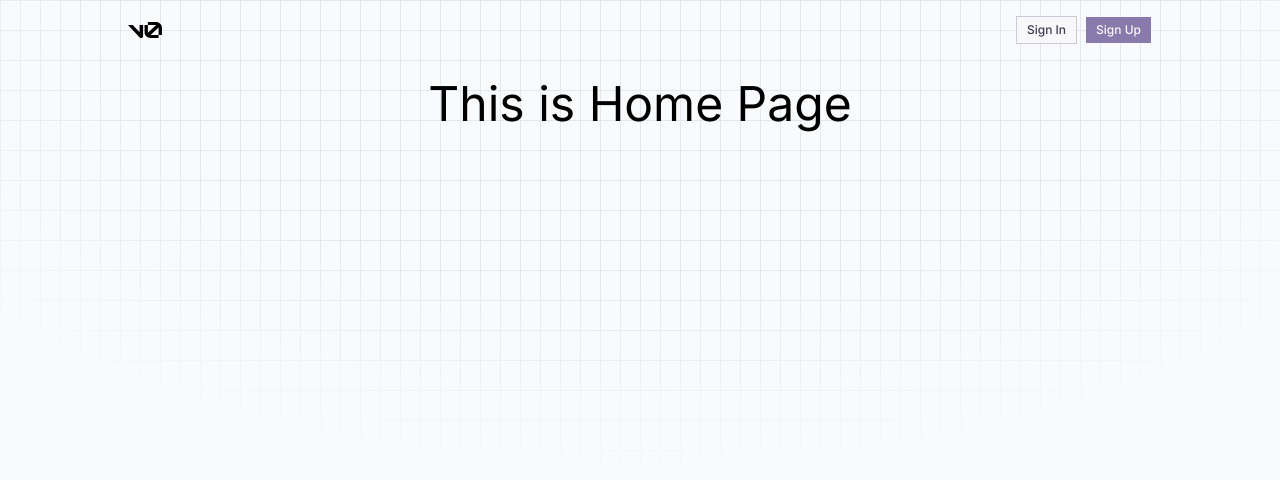
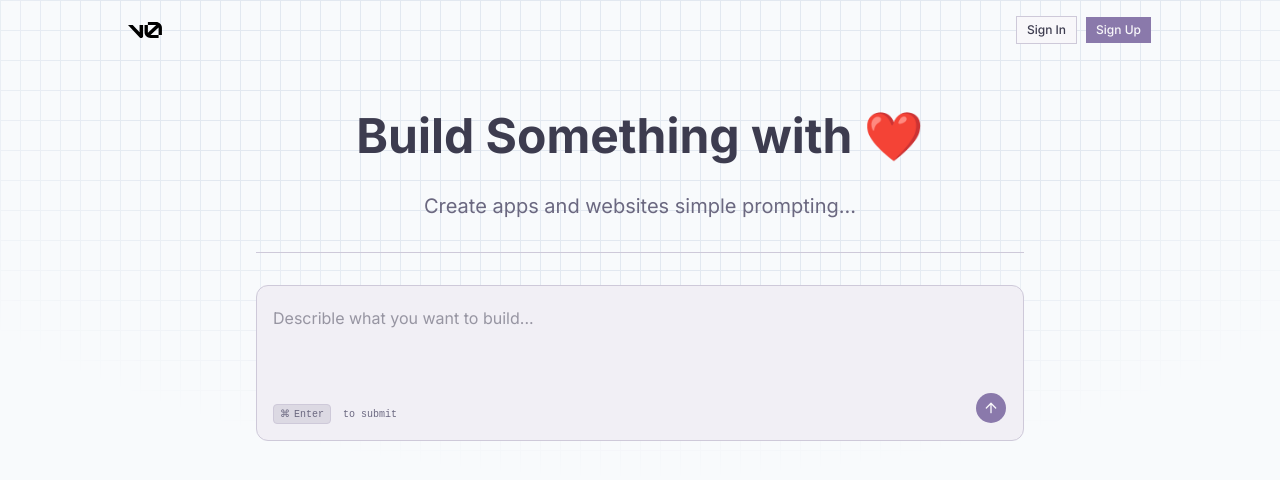
Before and after one commit to abhii199/v0, a Next.js app: page / in a window 1280 px wide. Shown: the top 480 px of the page. Built offline with nearby package versions, Linux system fonts and the light colour scheme; no server answers.

Commit message:
Add: Prompt input component

```diff
--- a/app/(root)/page.tsx
+++ b/app/(root)/page.tsx
@@ -1,9 +1,19 @@
+import PromptInputBox from "@/components/PromptInputBox";
 
 export default function Page() {
   return (
-    <>
-      <div className="text-5xl flex  items-center justify-center text-black">This is Home Page</div>
+    <div className="flex items-center justify-center w-full px-4 py-8">
+      <div className="max-w-5xl w-full">
+        <section className="space-y-8 flex flex-col items-center">
+          <h1 className="text-2xl md:text-5xl font-bold text-center">Build Something with ❤️</h1>
+          <p className="text-lg md:text-xl text-muted-foreground text-center">Create apps and websites simple prompting...</p>
+          <div className="max-w-3xl w-full">
+            <PromptInputBox />
+          </div>
+        </section>
+      </div>
 
-    </>
+
+    </div>
   );
 }
--- /dev/null
+++ b/components/PromptInputBox.tsx
@@ -0,0 +1,97 @@
+'use client'
+
+import { useRouter } from 'next/navigation'
+import { useState } from 'react'
+import { z } from 'zod'
+import { useForm } from 'react-hook-form'
+import { zodResolver } from '@hookform/resolvers/zod'
+import { Separator } from './ui/separator'
+import { cn } from '@/lib/utils'
+import { Form, FormField } from './ui/form'
+import TextAreaAutosize from 'react-textarea-autosize'
+import { Kbd } from './ui/kbd'
+import { Button } from './ui/button'
+import { ArrowUpIcon } from 'lucide-react'
+
+const formSchema = z.object({
+  content: z.string()
+    .min(1, "Project description is required")
+    .max(1000, "Project description is too long")
+})
+
+
+
+const PromptInputBox = () => {
+  const [isFocused, setIsFocused] = useState(false)
+  const router = useRouter()
+
+  const form = useForm({
+    resolver: zodResolver(formSchema),
+    defaultValues: {
+      content: ""
+    }
+  })
+
+  const onSubmit = async (values) => {
+    try {
+      console.log(values)
+    } catch (error) {
+
+    }
+  }
+
+
+  return (
+    <div className="space-y-8">
+      <Separator />
+      <Form {...form}>
+        <form
+          onSubmit={form.handleSubmit(onSubmit)}
+          className={cn("relative border p-4 pt-1 rounded-xl bg-sidebar dark:bg-sidebar transition-all", isFocused && "shadow-lg ring-2 ring-primary/20")}
+        >
+          <FormField
+            control={form.control}
+            name="content"
+            render={(field) => (
+              <TextAreaAutosize
+                {...field}
+                placeholder='Describle what you want to build...'
+                onFocus={() => setIsFocused(true)}
+                onBlur={() => setIsFocused(false)}
+                minRows={3}
+                maxRows={8}
+                className={cn('pt-4 resize-none border-none w-full outline-none bg-transparent',
+                  // isPending && 'opacity-50'
+                )}
+                onKeyDown={(e) => {
+                  if (e.key === "Enter" && (e.ctrlKey || e.metaKey)) {
+                    e.preventDefault()
+                    form.handleSubmit(onSubmit)(e);
+                  }
+                }}
+              />
+            )}
+          />
+          <div className="flex gap-x-2 items-end justify-between pt-2">
+            <div className="text-[10px] text-muted-foreground font-mono">
+              <Kbd className="ml-auto pointer-events-none inline-flex h-5 select-none items-center gap-1 rounded border bg-muted px-1.5 font-mono text-[10px] font-medium text-muted-foreground">
+                <span>&#8984;</span>Enter
+              </Kbd>
+              &nbsp; to submit
+            </div>
+            <Button
+              className={cn('size-8 rounded-full')}
+              type='submit'
+            >
+              <ArrowUpIcon className='size-4' />
+            </Button>
+          </div>
+
+        </form>
+      </Form>
+
+    </div >
+  )
+}
+
+export default PromptInputBox
--- /dev/null
+++ b/components/ui/form.tsx
@@ -0,0 +1,144 @@
+"use client";
+import * as React from "react"
+import { Slot } from "@radix-ui/react-slot"
+import { Controller, FormProvider, useFormContext, useFormState } from "react-hook-form";
+
+import { cn } from "@/lib/utils"
+import { Label } from "@/components/ui/label"
+
+const Form = FormProvider
+
+const FormFieldContext = React.createContext({})
+
+const FormField = (
+  {
+    ...props
+  }
+) => {
+  return (
+    <FormFieldContext.Provider value={{ name: props.name }}>
+      <Controller {...props} />
+    </FormFieldContext.Provider>
+  );
+}
+
+const useFormField = () => {
+  const fieldContext = React.useContext(FormFieldContext)
+  const itemContext = React.useContext(FormItemContext)
+  const { getFieldState } = useFormContext()
+  const formState = useFormState({ name: fieldContext.name })
+  const fieldState = getFieldState(fieldContext.name, formState)
+
+  if (!fieldContext) {
+    throw new Error("useFormField should be used within <FormField>")
+  }
+
+  const { id } = itemContext
+
+  return {
+    id,
+    name: fieldContext.name,
+    formItemId: `${id}-form-item`,
+    formDescriptionId: `${id}-form-item-description`,
+    formMessageId: `${id}-form-item-message`,
+    ...fieldState,
+  }
+}
+
+const FormItemContext = React.createContext({})
+
+function FormItem({
+  className,
+  ...props
+}) {
+  const id = React.useId()
+
+  return (
+    <FormItemContext.Provider value={{ id }}>
+      <div data-slot="form-item" className={cn("grid gap-2", className)} {...props} />
+    </FormItemContext.Provider>
+  );
+}
+
+function FormLabel({
+  className,
+  ...props
+}) {
+  const { error, formItemId } = useFormField()
+
+  return (
+    <Label
+      data-slot="form-label"
+      data-error={!!error}
+      className={cn("data-[error=true]:text-destructive", className)}
+      htmlFor={formItemId}
+      {...props} />
+  );
+}
+
+function FormControl({
+  ...props
+}) {
+  const { error, formItemId, formDescriptionId, formMessageId } = useFormField()
+
+  return (
+    <Slot
+      data-slot="form-control"
+      id={formItemId}
+      aria-describedby={
+        !error
+          ? `${formDescriptionId}`
+          : `${formDescriptionId} ${formMessageId}`
+      }
+      aria-invalid={!!error}
+      {...props} />
+  );
+}
+
+function FormDescription({
+  className,
+  ...props
+}) {
+  const { formDescriptionId } = useFormField()
+
+  return (
+    <p
+      data-slot="form-description"
+      id={formDescriptionId}
+      className={cn("text-muted-foreground text-sm", className)}
+      {...props} />
+  );
+}
+
+function FormMessage({
+  className,
+  ...props
+}) {
+  const { error, formMessageId } = useFormField()
+  const body = error ? String(error?.message ?? "") : props.children
+
+  if (!body) {
+    return null
+  }
+
+  return (
+    <p
+      data-slot="form-message"
+      id={formMessageId}
+      className={cn("text-destructive text-sm", className)}
+      {...props}>
+      {body}
+    </p>
+  );
+}
+
+export {
+  useFormField,
+  Form,
+  FormItem,
+  FormLabel,
+  FormControl,
+  FormDescription,
+  FormMessage,
+  FormField,
+}
--- a/package.json
+++ b/package.json
@@ -11,6 +11,7 @@
   "dependencies": {
     "@base-ui/react": "^1.2.0",
     "@clerk/nextjs": "^6.37.3",
+    "@hookform/resolvers": "^5.2.2",
     "@prisma/adapter-pg": "^7.4.0",
     "@prisma/client": "^7.4.0",
     "class-variance-authority": "^0.7.1",
@@ -27,13 +28,16 @@
     "react": "19.2.3",
     "react-day-picker": "^9.13.2",
     "react-dom": "19.2.3",
+    "react-hook-form": "^7.71.2",
     "react-resizable-panels": "^4.6.4",
+    "react-textarea-autosize": "^8.5.9",
     "recharts": "2.15.4",
     "shadcn": "^3.8.4",
     "sonner": "^2.0.7",
     "tailwind-merge": "^3.4.0",
     "tw-animate-css": "^1.4.0",
-    "vaul": "^1.1.2"
+    "vaul": "^1.1.2",
+    "zod": "^4.3.6"
   },
   "devDependencies": {
     "@tailwindcss/postcss": "^4",
```
Also changed, not shown: 1 other file (tests, documents, lock files or other folders).
